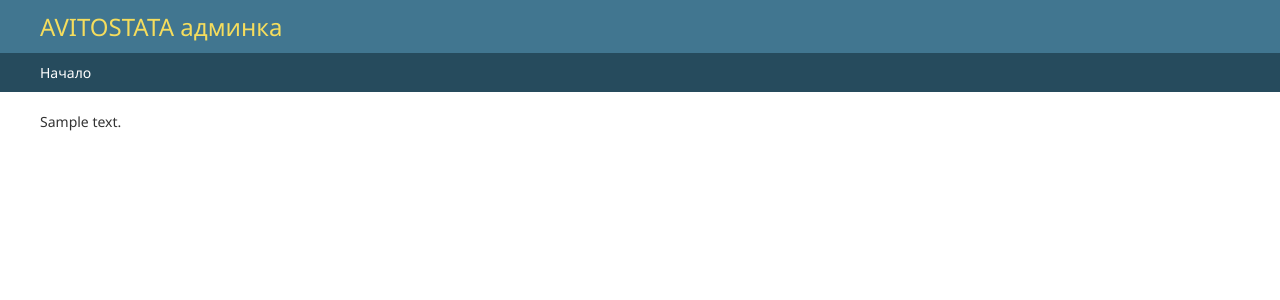
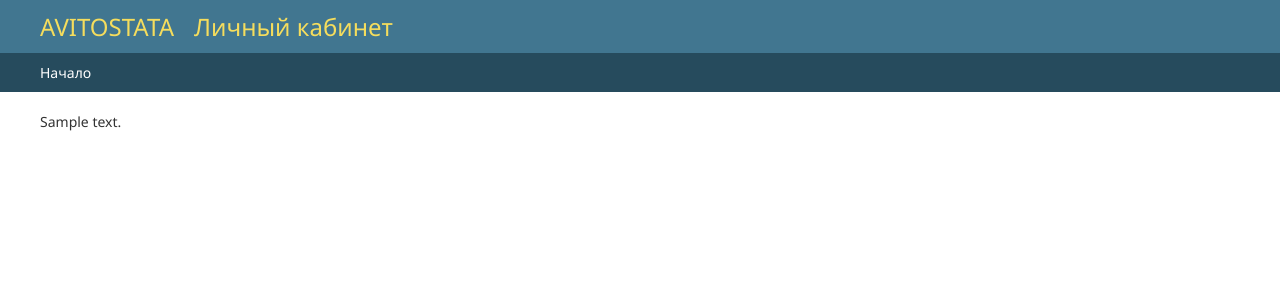
Before and after one commit to akchurin-dev/avitostat, a Django app: template templates/admin/base_site.html in a window 1280 px wide. Shown: the top 300 px of the page. Run offline with Django 5.2, Linux system fonts and the light colour scheme; the template is opened without the code that fills it: most values are stand-ins (such as "Sample title", 1, 10 or a date in 2020); parts of the project's set-up code (start-up, migrations or seed data) failed here and were passed over.

Commit message:
после ревью

```diff
--- a/messaging/tasks.py
+++ b/messaging/tasks.py
@@ -45,12 +45,11 @@ async def bad_messaging_week_report_async(test_from_prod: bool = False, only_for
     )
     await sync_to_async(campaign.accounts_presented.add)(*all_avito_accounts)
 
-
     # CORE logic
     for avito_account in all_avito_accounts:
         print(avito_account.name)
         pdf_path = None
-        tokens = None
+        tokens = {"completion": -99, "prompt": -99}  # default values
         try:
             pdf_path, tokens = await get_messaging_week_report_pdf(avito_account.id, test_from_prod)
             if pdf_path:
--- a/templates/admin/base_site.html
+++ b/templates/admin/base_site.html
@@ -1,5 +1,6 @@
 {% extends "admin/base_site.html" %}
 
 {% block branding %}
-<h1 id="site-name"><a href="{% url 'admin:index' %}">AVITOSTATA админка</a></h1>
+<h1 id="site-name"><a href="{% url 'admin:index' %}">AVITOSTATA</a></h1>
+<h1 id="site-name"><a href="{% url 'admin:index' %}">Личный кабинет</a></h1>
 {% endblock %}
```
